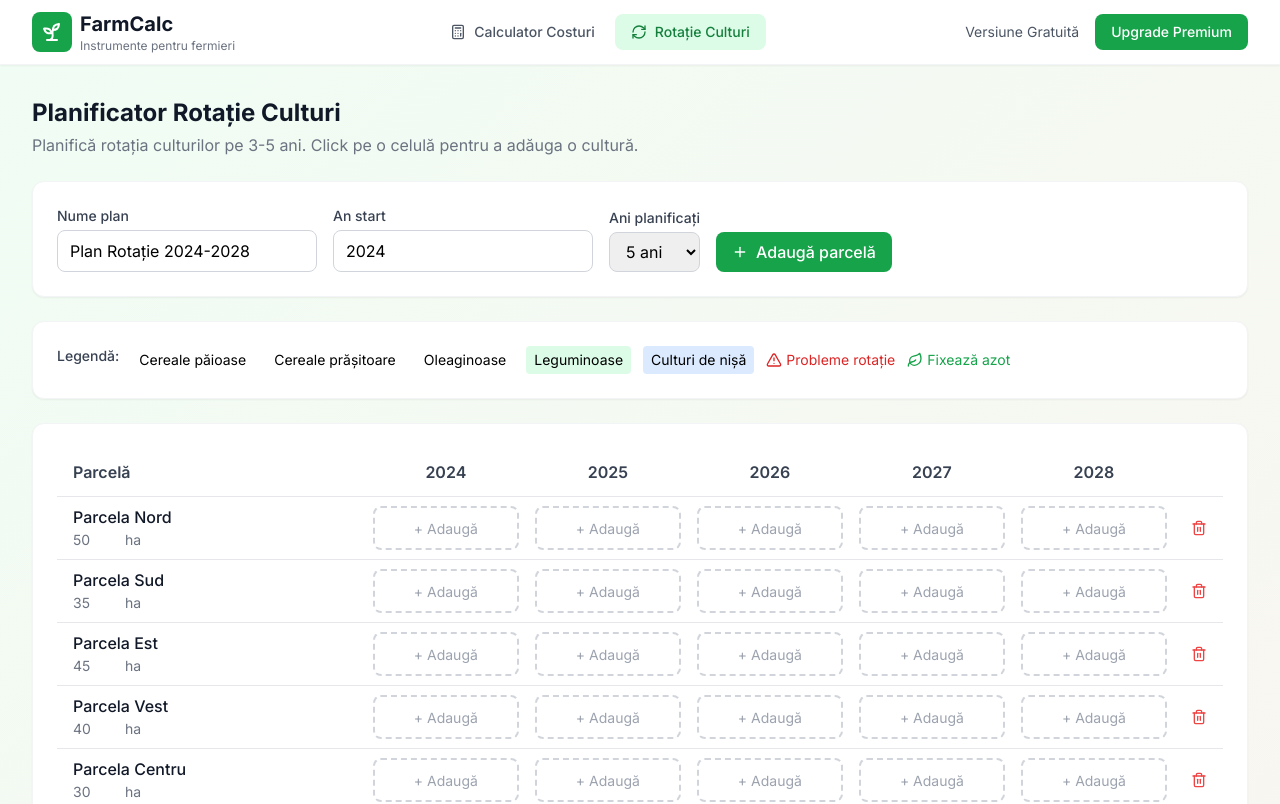
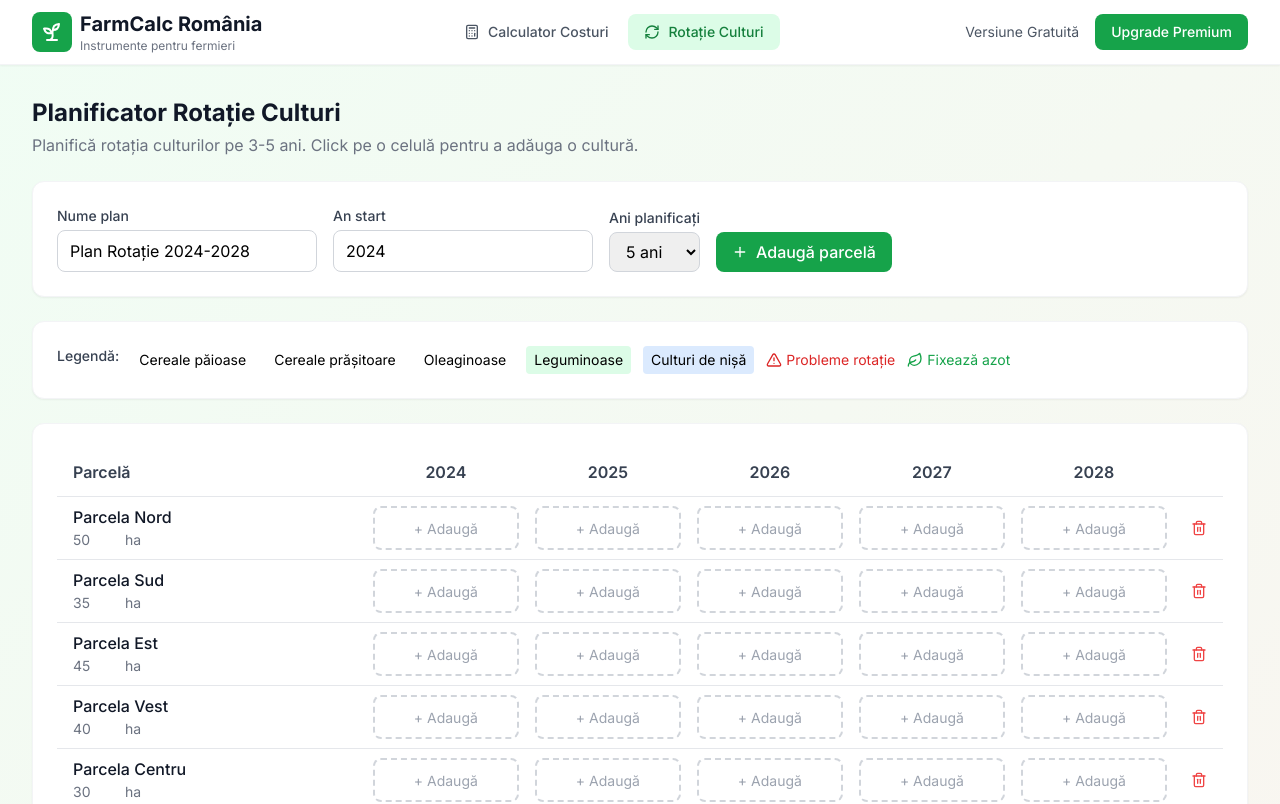
Before and after one commit to alexvoc-os/farmcalc, a Next.js app: page /rotatie in a window 1280 px wide. Shown: the top 804 px of the page. Built offline with nearby package versions, Linux system fonts and the light colour scheme.

Commit message:
Rebrand: FarmCalc România
- Actualizat titlu și metadata
- Adăugat descriere pentru fermierii din România

```diff
--- a/src/app/layout.tsx
+++ b/src/app/layout.tsx
@@ -5,8 +5,8 @@ import './globals.css'
 const inter = Inter({ subsets: ['latin'] })
 
 export const metadata: Metadata = {
-  title: 'FarmCalc - Calculator Costuri Agricole',
-  description: 'Calculează costurile per hectar pentru culturile tale. Grâu, porumb, floarea soarelui și multe altele.',
+  title: 'FarmCalc România - Calculator Costuri Agricole',
+  description: 'Calculează costurile per hectar pentru culturile tale. Aplicație pentru fermierii din România.',
 }
 
 export default function RootLayout({
--- a/src/components/Header.tsx
+++ b/src/components/Header.tsx
@@ -22,7 +22,7 @@ export default function Header() {
               <Sprout className="w-6 h-6 text-white" />
             </div>
             <div>
-              <h1 className="text-xl font-bold text-gray-900">FarmCalc</h1>
+              <h1 className="text-xl font-bold text-gray-900">FarmCalc România</h1>
               <p className="text-xs text-gray-500">Instrumente pentru fermieri</p>
             </div>
           </Link>
```
